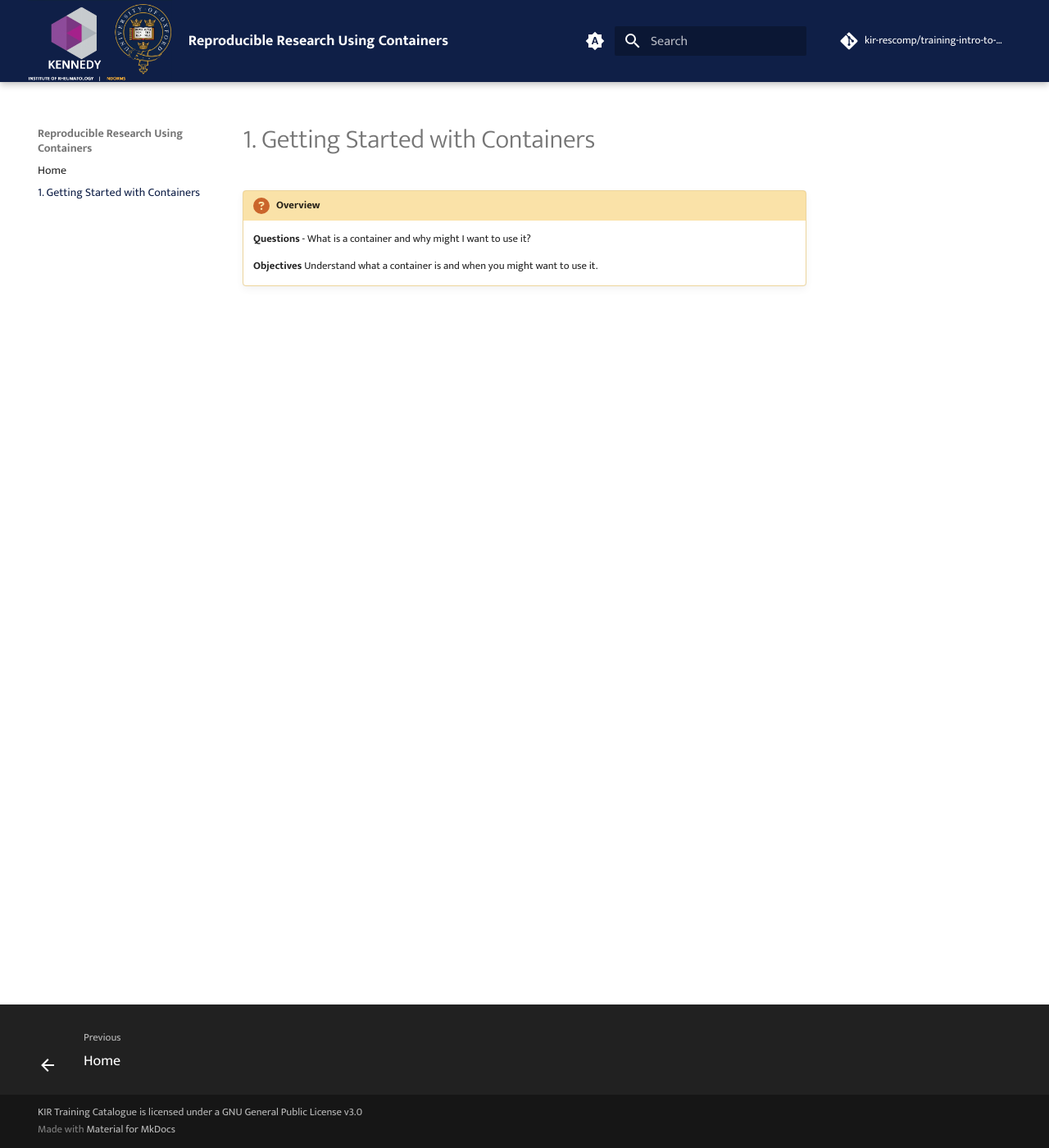
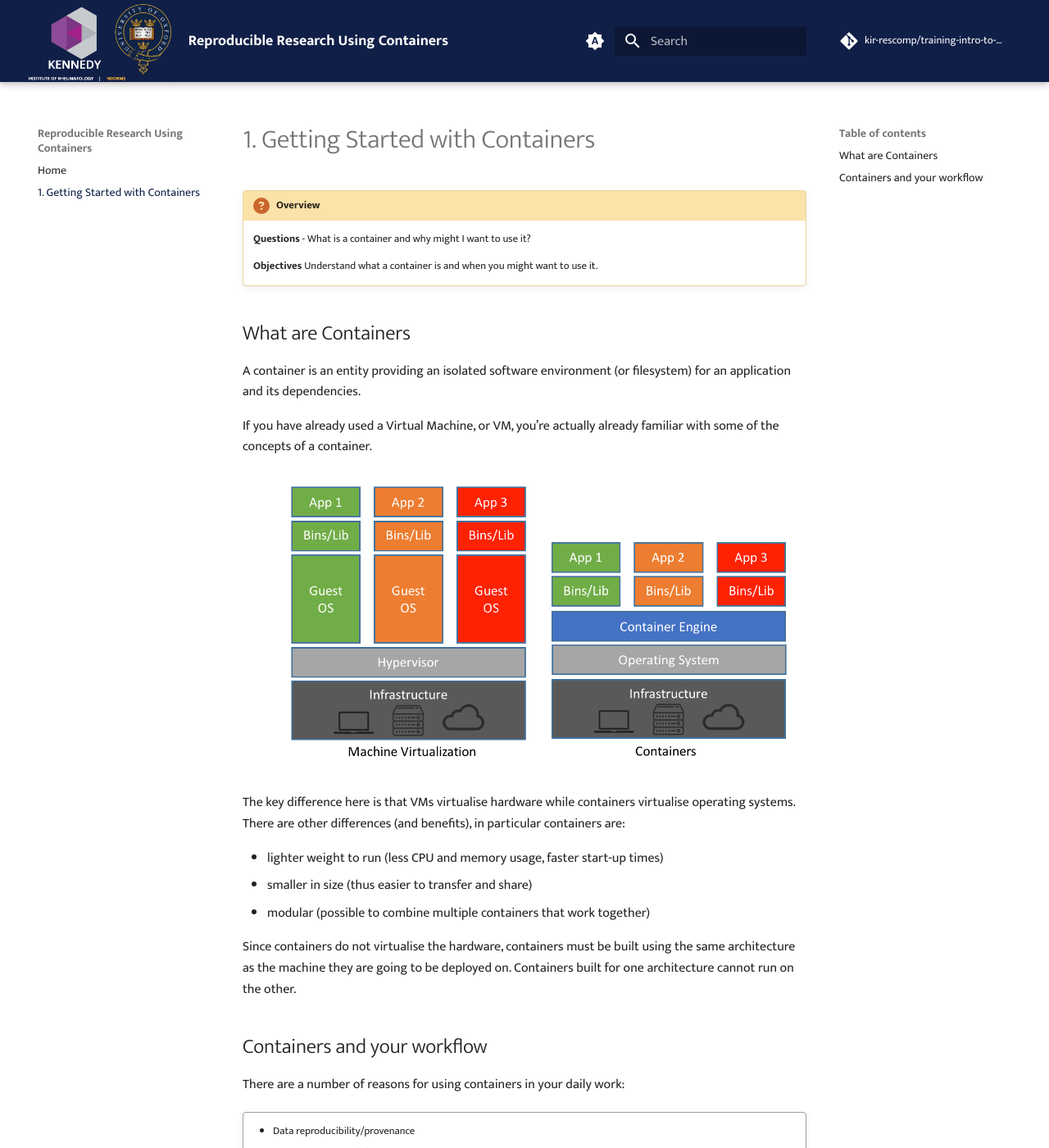
Before and after one commit to kir-rescomp/training-intro-to-apptainer, an MkDocs documentation site: the page built from docs/1.getting-started-with-containers.md, in a window 1280 px wide and 1400 px high. Shown: the whole window at 82% size. Built offline with MkDocs 1.6.1 and Material for MkDocs 9.7.7, drawn with Linux system fonts in a browser that asks for light colours; comment, search, counter and statistics services are not loaded; some of the changed text lies outside the part shown.

Commit message:
what are container

```diff
--- a/docs/1.getting-started-with-containers.md
+++ b/docs/1.getting-started-with-containers.md
@@ -7,3 +7,30 @@
 
     **Objectives**
     Understand what a container is and when you might want to use it.
+
+## What are Containers
+
+A container is an entity providing an isolated software environment (or filesystem) for an application and its dependencies.
+
+If you have already used a Virtual Machine, or VM, you’re actually already familiar with some of the concepts of a container.
+
+![image](./images/container_vs_vm.png)
+
+The key difference here is that VMs virtualise hardware while containers virtualise operating systems. There are other differences (and benefits), in particular containers are:
+
+- lighter weight to run (less CPU and memory usage, faster start-up times)
+- smaller in size (thus easier to transfer and share)
+- modular (possible to combine multiple containers that work together)
+
+Since containers do not virtualise the hardware, containers must be built using the same architecture as the machine they are going to be deployed on. Containers built for one architecture cannot run on the other.
+
+## Containers and your workflow
+There are a number of reasons for using containers in your daily work:
+
+!!! quote ""
+
+    - Data reproducibility/provenance
+    - Cross-system portability
+    - Simplified collaboration
+    - Simplified software dependencies and management
+    - Consistent testing environment
```
